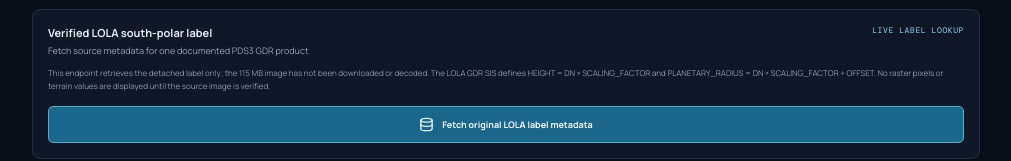
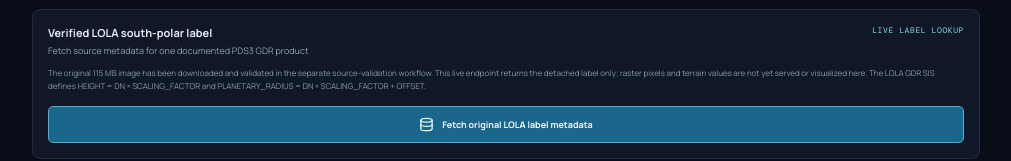
Before and after one commit to dharmendra0412/orbitops-space-mission, a React (Vite) app: page / in a window 1280 px wide. Shown: the part 3276-3437 px from the top of the page, without its empty margins (258-1269 px from the left). Built offline with nearby package versions, Linux system fonts and the light colour scheme.

Commit message:
fix(ui): show accurate LOLA source validation status

```diff
--- a/src/App.tsx
+++ b/src/App.tsx
@@ -461,7 +461,7 @@ function App() {
           </div>
           <div className="panel pds-search-panel">
             <div className="pds-search-heading"><div><strong>Verified LOLA south-polar label</strong><span>Fetch source metadata for one documented PDS3 GDR product</span></div><span className="resource-kind">LIVE LABEL LOOKUP</span></div>
-            <p className="pds-search-note">This endpoint retrieves the detached label only; the 115 MB image has not been downloaded or decoded. The LOLA GDR SIS defines HEIGHT = DN × SCALING_FACTOR and PLANETARY_RADIUS = DN × SCALING_FACTOR + OFFSET. No raster pixels or terrain values are displayed until the source image is verified.</p>
+            <p className="pds-search-note">The original 115 MB image has been downloaded and validated in the separate source-validation workflow. This live endpoint returns the detached label only; raster pixels and terrain values are not yet served or visualized here. The LOLA GDR SIS defines HEIGHT = DN × SCALING_FACTOR and PLANETARY_RADIUS = DN × SCALING_FACTOR + OFFSET.</p>
             <button className="run-button" type="button" onClick={() => void fetchLolaSampleLabel()} disabled={pdsLabelLoading}>
               <Database size={15}/>{pdsLabelLoading ? 'Fetching source label…' : 'Fetch original LOLA label metadata'}
             </button>
```
